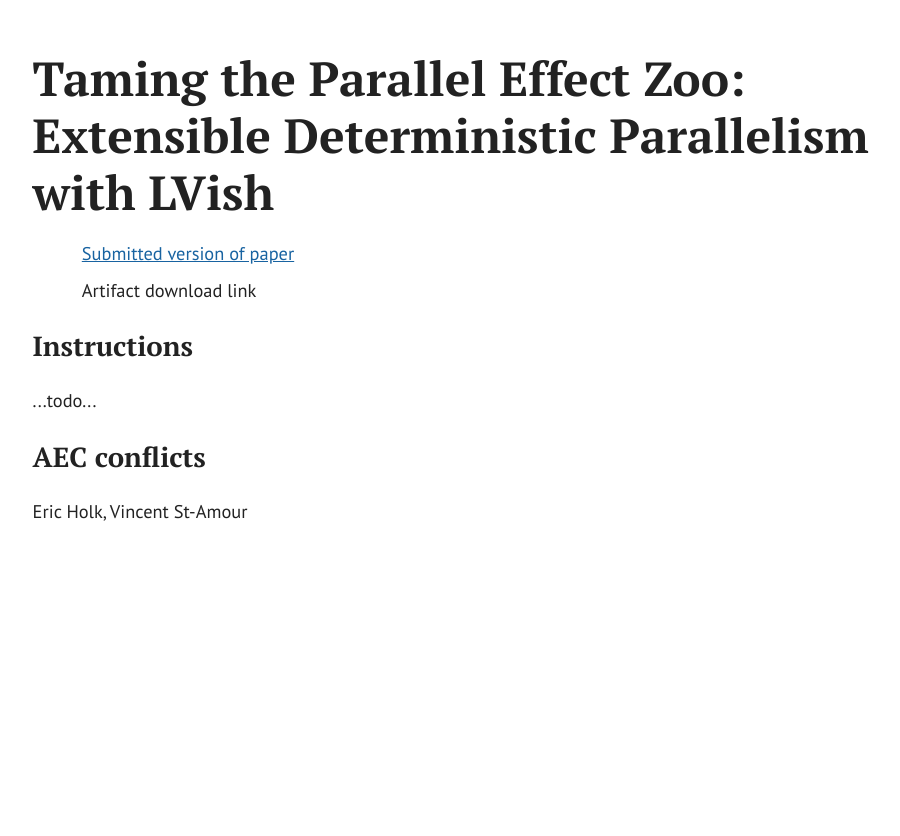
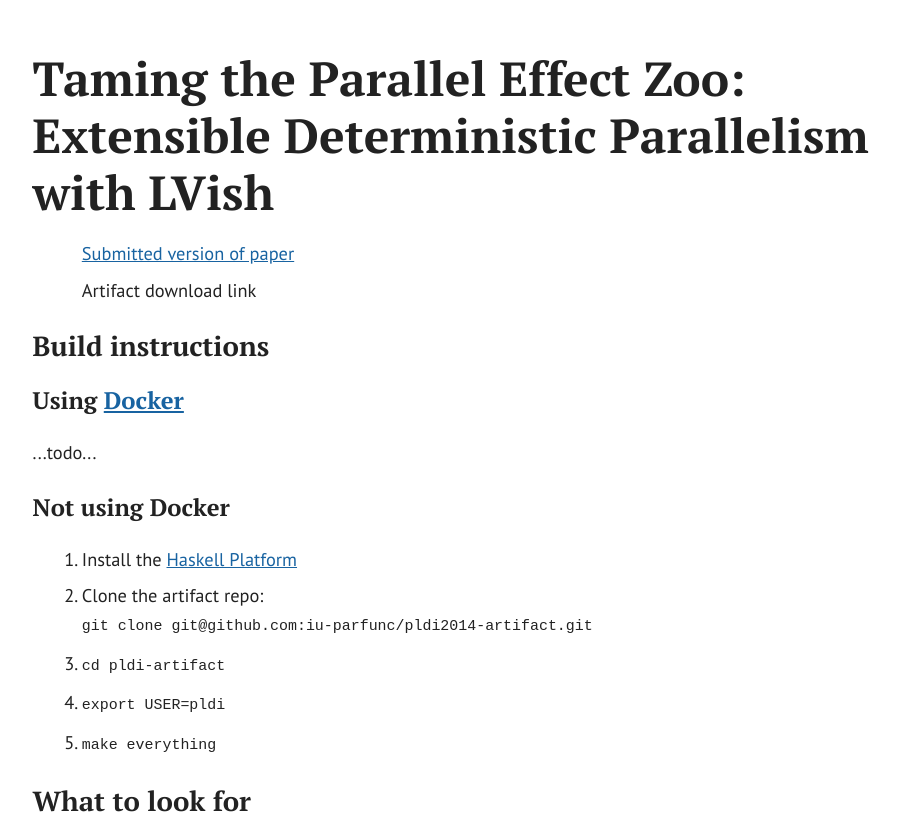
Before and after one commit to iu-parfunc/pldi2014-artifact, a plain HTML site: page effectzoo/index.html in a window 1280 px wide. Shown: the part 116-952 px from the top of the page, without its empty margins (185-1085 px from the left). Before the commit the page ends 835 px from the top, so only its background shows below. Drawn offline with Linux system fonts and the light colour scheme.

Commit message:
More documentation.

```diff
--- a/effectzoo/index.html
+++ b/effectzoo/index.html
@@ -1,3 +1,4 @@
+
 <!DOCTYPE html PUBLIC "-//W3C//DTD XHTML 1.0 Transitional//EN"
 "http://www.w3.org/TR/xhtml1/DTD/xhtml1-transitional.dtd">
 <html xmlns="http://www.w3.org/1999/xhtml">
@@ -16,7 +17,27 @@
 <li>Artifact download link</li>
 </ul>
 
-<h2>Instructions</h2>
+<h2>Build instructions</h2>
+
+<h3>Using <a href="http://www.docker.io/">Docker</a></h3>
+
+<p>...todo...</p>
+
+
+
+
+<h3>Not using Docker</h3>
+
+<ol>
+ <li>Install the <a href="http://www.haskell.org/platform/">Haskell Platform</a></li>
+
+ <li>Clone the artifact repo:<br /><code>git clone git@github.com:iu-parfunc/pldi2014-artifact.git</code></li>
+ <li><code>cd pldi-artifact</code></li>
+ <li><code>export USER=pldi</code></li>
+ <li><code>make everything</code></li>
+</ol>
+
+<h2>What to look for</h2>
 
 <p>...todo...</p>
 
```
